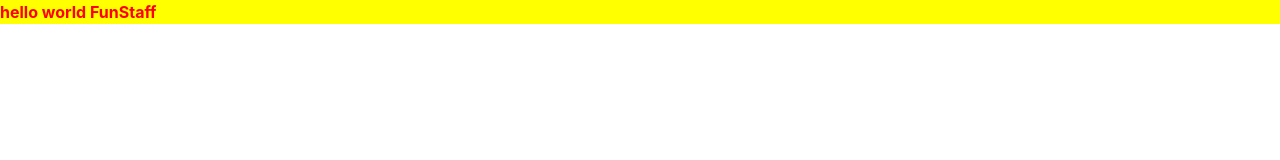
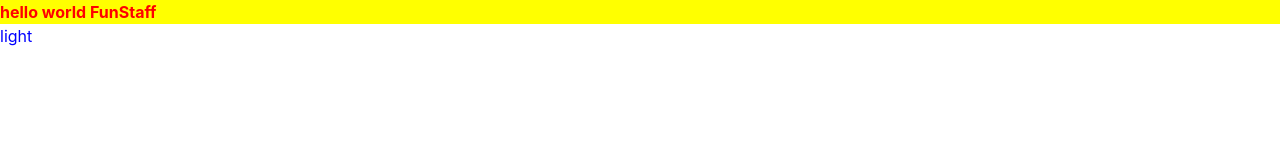
Before and after one commit to Ariyapong/ton-story-next, a Next.js app: page /fun-staff in a window 1280 px wide. Shown: the top 160 px of the page. Built offline with nearby package versions, Linux system fonts and the light colour scheme.

Commit message:
feat: function to switch theme on web

```diff
--- a/assets/styles/css/globals.css
+++ b/assets/styles/css/globals.css
@@ -8,3 +8,14 @@ body {
 * {
   box-sizing: border-box;
 }
+
+body {
+  background-color: #fff;
+  &[data-theme="dark"] {
+    background-color: #333;
+    color: #fff;
+  }
+  &[data-theme="sepia"] {
+    background-color: #f1e7d0;
+  }
+}
--- /dev/null
+++ b/components/ThemeSwitcher.tsx
@@ -0,0 +1,42 @@
+import React, { useEffect } from "react";
+
+const getTheme = () => {
+  if (typeof window === "undefined") return null;
+  return localStorage?.getItem("theme") || "light";
+};
+function ThemeSwitcher({ ...props }) {
+  const [theme, setTheme] = React.useState(["light", "dark", "sepia"]);
+  const [currentTheme, setCurrentTheme] = React.useState<string | null>(
+    "light"
+  );
+
+  const handleSwitchTheme = () => {
+    console.log("switch theme : ", window.__theme);
+    // if (window.__theme === "dark") {
+    //   window.__setPreferredTheme("light");
+    // } else {
+    //   window.__setPreferredTheme("dark");
+    // }
+    nextTheme();
+  };
+
+  const nextTheme = () => {
+    const nextThemeIndex = (theme.indexOf(currentTheme) + 1) % theme.length;
+    const nextTheme = theme[nextThemeIndex];
+    setCurrentTheme(nextTheme);
+    // localStorage.setItem("theme", nextTheme);
+    window.__setPreferredTheme(nextTheme);
+  };
+
+  useEffect(() => {
+    setCurrentTheme(getTheme());
+  }, []);
+
+  return (
+    <div>
+      <button onClick={handleSwitchTheme}>{currentTheme}</button>
+    </div>
+  );
+}
+
+export default ThemeSwitcher;
--- a/package.json
+++ b/package.json
@@ -7,7 +7,7 @@
   "license": "MIT",
   "private": true,
   "scripts": {
-    "dev": "next dev",
+    "dev": "next dev -p 5174",
     "build": "next build",
     "start": "next start",
     "type-check": "tsc",
--- a/pages/-index.tsx
+++ b/pages/-index.tsx
@@ -52,8 +52,8 @@ export default function Home() {
           <a href="https://nextjs.org/docs" className="card">
             <h3>Documentation &rarr;</h3>
             <p>Find in-depth information about Next.js features and API.</p>
-            <CakeIcon />
-            <CakeBD />
+           {/*  <CakeIcon />
+            <CakeBD /> */}
           </a>
           <BaseButton disabled={false} eventClick={handleSwitchTheme}>
             Test toggle
--- a/pages/_document.js
+++ b/pages/_document.js
@@ -9,7 +9,8 @@ export default function Document() {
         <Main />
         <NextScript />
         {/* strategy="afterInteractive" */}
-        <Script id="them-script" strategy="lazyOnload">
+        {/* <Script id="them-script" strategy="lazyOnload"> */}
+        <Script id="them-script" strategy="afterInteractive">
           {`// Add dark / light detection that runs before next load
             (function() {
               window.__onThemeChange = function() {};
--- a/pages/fun-staff/index.tsx
+++ b/pages/fun-staff/index.tsx
@@ -1,8 +1,9 @@
 import style from "./FunStaff.module.css";
 import { useSelector, useDispatch } from "react-redux";
-import { useEffect } from "react";
+import { useEffect, useState } from "react";
 import { AppDispatch } from "store";
 import BaseButton from "@/components/atoms/Button";
+import ThemeSwitcher from "@/components/ThemeSwitcher";
 
 export default function FunStaff(props) {
   const dispatch: AppDispatch = useDispatch();
@@ -14,6 +15,10 @@ export default function FunStaff(props) {
   return (
     <div className={style.container}>
       <div className={style.text}>hello world FunStaff</div>
+      <ThemeSwitcher />
+      {/* <BaseButton disabled={false} eventClick={handleSwitchTheme}>
+        Test toggle
+      </BaseButton> */}
     </div>
   );
 }
```
Also changed, not shown: 1 other file (tests, documents, lock files or other folders).
